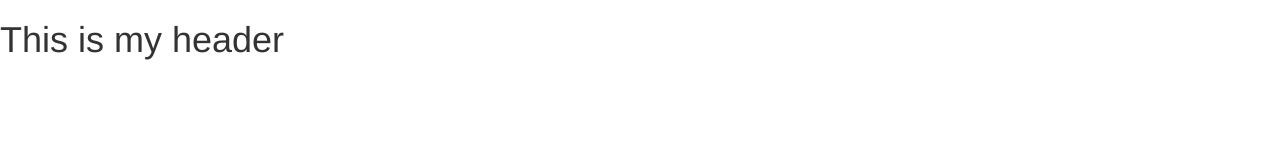
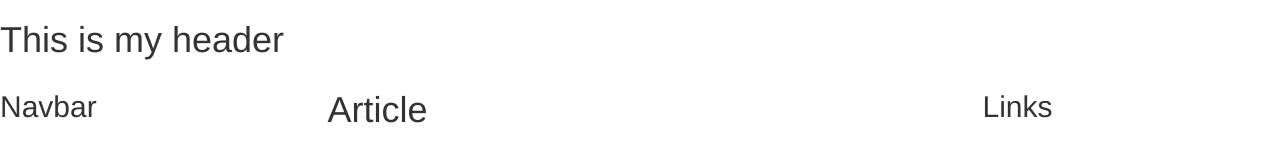
Before and after one commit to czmarc1/bootstrap_grid, a plain HTML site: page index.html in a window 1280 px wide. Drawn offline with nearby package versions, Linux system fonts and the light colour scheme.

Commit message:
Update index.html

```diff
--- a/index.html
+++ b/index.html
@@ -32,7 +32,15 @@
         </header>
     </div>
     <div class="row">
-
+        <nav class="col-md-3">
+            <h2>Navbar</h2>
+        </nav>
+        <article class="col-md-6">
+            <h1>Article</h1>
+        </article>
+        <aside class="col-md-3">
+            <h2>Links</h2>
+        </aside>
     </div>
     <div class="row">
 
```
